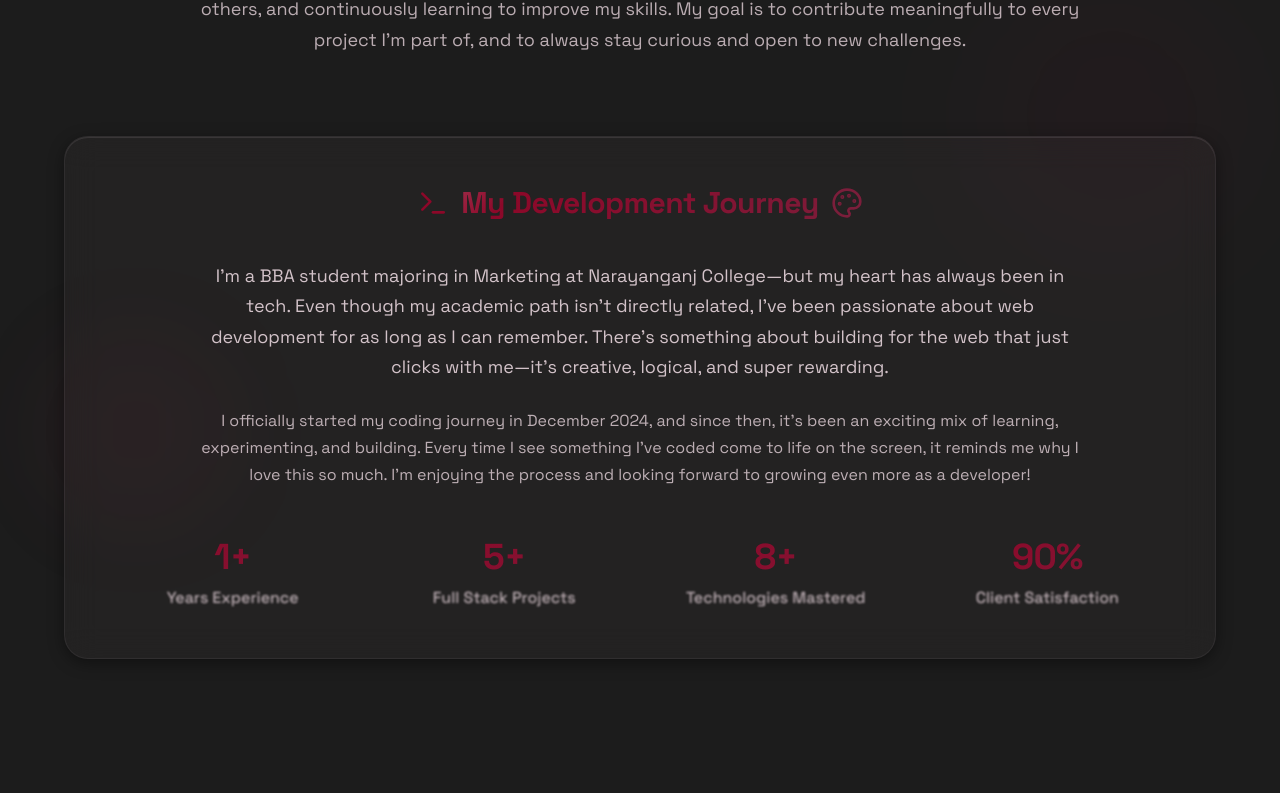
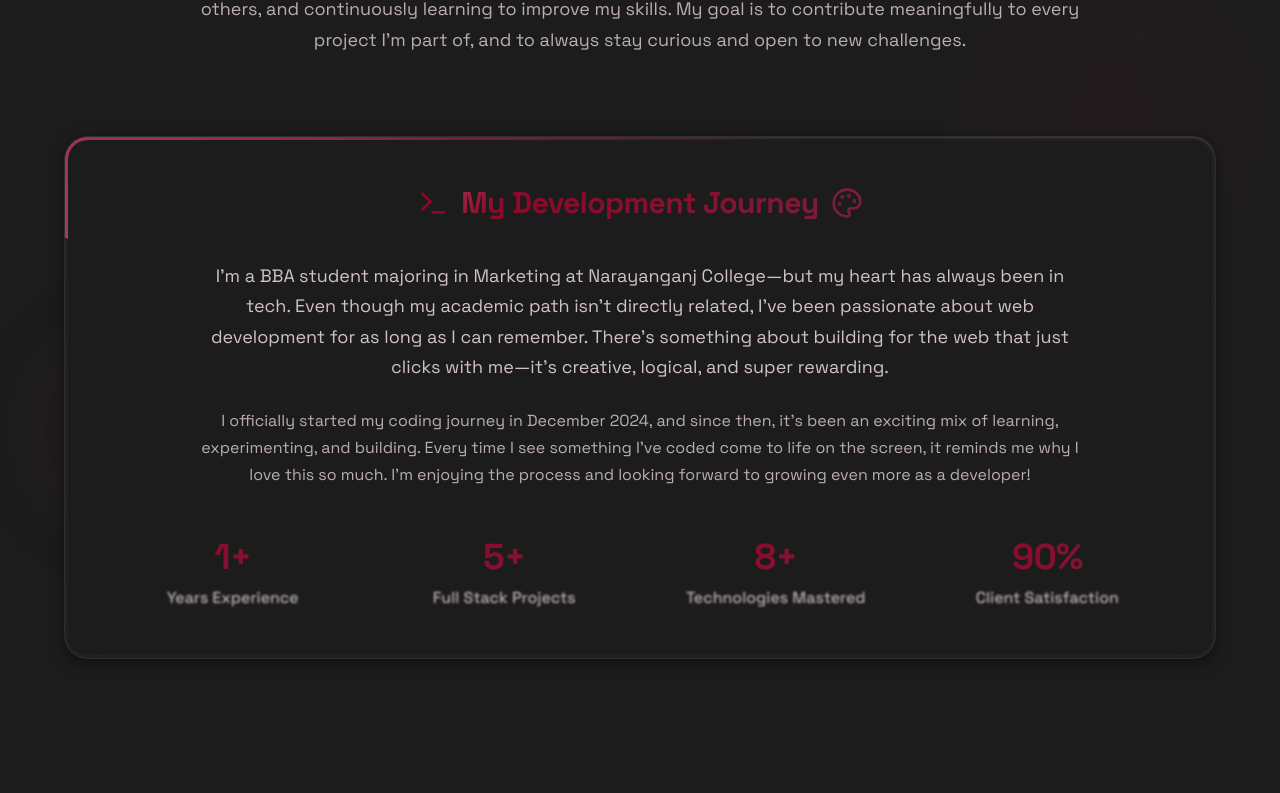
Before and after one commit to Sifat2245/My-Portfolio, a React (Vite) app: page / in a window 1280 px wide. Shown: the part 1153-1946 px from the top of the page. Built offline with nearby package versions, Linux system fonts and the light colour scheme.

Commit message:
added stroke animation in the journey card

```diff
--- a/src/components/AboutMe.jsx
+++ b/src/components/AboutMe.jsx
@@ -52,11 +52,12 @@ const AboutMe = () => {
 
 
         {/* Journey Section */}
-        <motion.div
+          <motion.div
           initial={{ opacity: 0, y: 60, filter: 'blur(8px)' }}
           animate={isInView ? { opacity: 1, y: 0, filter: 'blur(0px)' } : {}}
           transition={{ duration: 1, delay: 0.8, ease: [0.25, 0.46, 0.45, 0.94] }}
-          className="glass-card p-12 rounded-3xl max-w-6xl mx-auto card-hover bg-[#ffebf3]/3"
+          id="animate-border"
+          className="glass-card p-12 rounded-3xl max-w-6xl mx-auto card-hover bg-[#ffebf3]/3 animate-border"
         >
           <div className="text-center mb-10">
             <div className="flex items-center justify-center space-x-3 mb-6">
@@ -104,7 +105,7 @@ const AboutMe = () => {
             ))}
           </div>
         </motion.div>
-      </div>
+        </div>
     </section>
   )
 };
--- a/src/components/MyProjects.jsx
+++ b/src/components/MyProjects.jsx
@@ -34,25 +34,14 @@ const MyProjects = () => {
     },
     {
       id: 3,
-      title: 'Social Media Dashboard',
-      description: 'Analytics dashboard for social media management with data visualization, scheduled posting, and engagement tracking.',
-      image: 'https://images.pexels.com/photos/270408/pexels-photo-270408.jpeg?auto=compress&cs=tinysrgb&w=600',
-      category: 'Full Stack',
-      tech: ['React', 'Node.js', 'MongoDB', 'Chart.js'],
-      github: '#',
-      live: '#',
-      date: '2024-03-10'
-    },
-    {
-      id: 4,
-      title: 'Weather App',
-      description: 'Beautiful weather application with location-based forecasts, interactive maps, and detailed weather analytics.',
-      image: 'https://images.pexels.com/photos/1118873/pexels-photo-1118873.jpeg?auto=compress&cs=tinysrgb&w=600',
+      title: 'Chakri Lagbe – Job Portal Web Application',
+      description: 'Chakri Lagbe is a job portal designed to connect job seekers with employers. Whether you are searching for your first job or looking to switch careers, Chakri Lagbe simplifies the process of job discovery and application.',
+      image: 'https://i.ibb.co/gFTFp8gZ/Screenshot-2025-05-07-024932.png',
       category: 'Frontend',
-      tech: ['React', 'APIs', 'CSS3', 'Responsive Design'],
-      github: '#',
-      live: '#',
-      date: '2024-04-05'
+      tech: ['React', 'Tailwind', 'Javascript'],
+      github: 'https://github.com/Sifat2245/ChakriLagbe',
+      live: 'https://chakrilagbe.surge.sh/',
+      date: '2025-04-21'
     }
   ];
 
--- a/src/index.css
+++ b/src/index.css
@@ -24,8 +24,6 @@
 }
 
 
-
-
 body {
   background: var(--background);
   color: var(--text);
@@ -33,6 +31,46 @@ body {
   overflow-x: hidden;
   font-weight: 400;
   line-height: 1.6;
+}
+
+#animate-border {
+  position: relative;
+  overflow: hidden;
+  border-radius: 24px;
+  z-index: 0;
+}
+
+#animate-border::before {
+  content: '';
+  position: absolute;
+  inset: -100%;
+  background: conic-gradient(
+    from 0deg,
+    #a83c57 0%,
+     #7b1e3b 10%,
+    transparent 30%,
+    transparent 100%
+  );
+  animation: rotateStroke 12s linear infinite;
+  z-index: -1;
+}
+
+#animate-border::after {
+  content: '';
+  position: absolute;
+  inset: 3px;
+  background-color: #1c1c1c;
+  z-index: -1;
+  border-radius: calc(24px - 4px);
+}
+
+@keyframes rotateStroke {
+  0% {
+    transform: rotate(360deg);
+  }
+  100% {
+    transform: rotate(0deg);
+  }
 }
 
 
```
